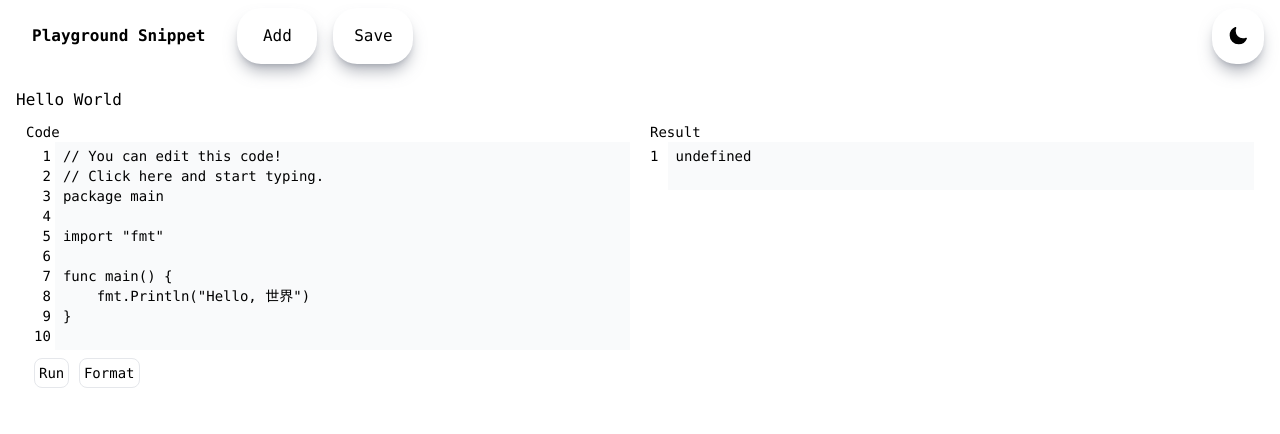
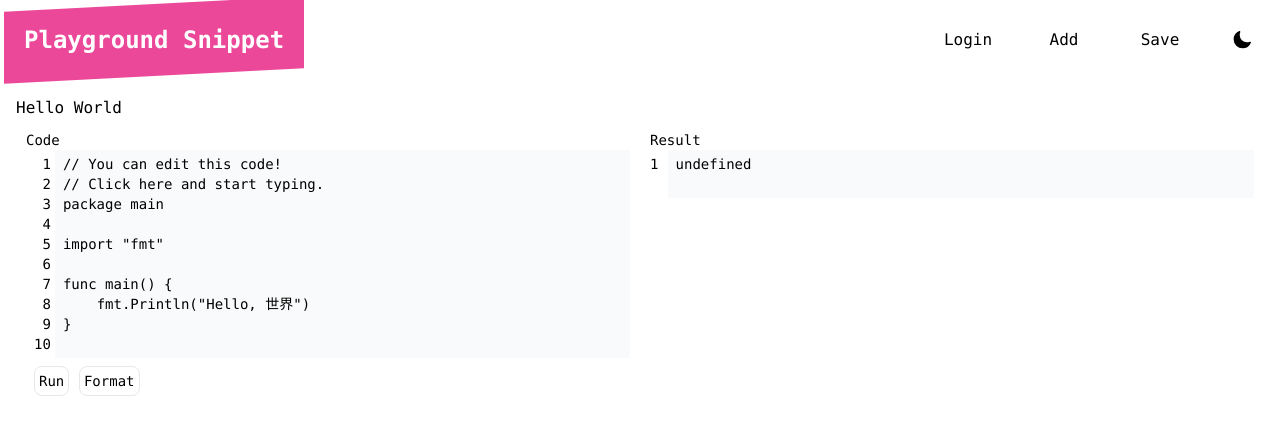
Before and after one commit to mchu1966/playground-snippet, a SvelteKit app: page / in a window 1280 px wide. Shown: the top 434 px of the page. Built offline with nearby package versions, Linux system fonts and the light colour scheme.

Commit message:
add styling

```diff
--- a/src/app.postcss
+++ b/src/app.postcss
@@ -13,3 +13,12 @@
 
 @tailwind components;
 @tailwind utilities;
+
+@layer components {
+	.btn-primary {
+		@apply rounded-lg bg-blue-500 py-2 px-4 font-semibold text-white shadow-md hover:bg-blue-700 focus:outline-none focus:ring-2 focus:ring-blue-400 focus:ring-opacity-75;
+	}
+	.header-btn {
+		@apply mx-2 w-20 p-1 transition ease-in-out hover:shadow-[0_15px_10px_-8px_rgba(0,0,0,0.3)] dark:bg-black dark:hover:shadow-white/70;
+	}
+}
--- a/src/components/header.svelte
+++ b/src/components/header.svelte
@@ -17,25 +17,31 @@
 			? document.documentElement.classList.add('dark')
 			: document.documentElement.classList.remove('dark');
 	}
+
+	let loggedIn = false;
+	async function handleLog() {
+		loggedIn = !loggedIn;
+	}
 </script>
 
 <div
 	class="sticky top-0 flex flex-row content-center  bg-transparent p-2 backdrop-blur transition-colors dark:border-slate-50/[0.06]"
 >
-	<div class="mx-2 content-center p-4 font-bold"><h1>Playground Snippet</h1></div>
-	<button
-		class="duration-600 mx-2 w-20 rounded-3xl p-1 shadow-lg shadow-gray-500/50 transition ease-in-out hover:bg-slate-400"
-		on:click={handleAddNew}>Add</button
+	<div
+		class=" relative inline-block  content-center p-4 before:absolute before:-inset-1 before:block before:-skew-y-3 before:bg-pink-500 "
 	>
+		<div class="relative text-2xl font-bold text-white ">Playground Snippet</div>
+	</div>
+	<div class="grow" />
+	{#if !loggedIn}
+		<button class="duration-800 header-btn" on:click={handleLog}>Login</button>
+	{:else}
+		<button class="duration-800 header-btn" on:click={handleLog}>Logout</button>
+	{/if}
+	<button class="duration-800 header-btn" on:click={handleAddNew}>Add</button>
 
-	<button
-		class="duration-600 mx-2 w-20 rounded-3xl p-1 shadow-lg shadow-gray-500/50 transition ease-in-out hover:bg-slate-400"
-		>Save</button
-	>
-	<div class="grow" />
-	<button
-		class="duration-600 mx-2 rounded-3xl p-1 shadow-lg shadow-gray-500/50 transition ease-in-out hover:bg-slate-400 dark:bg-gray-800 dark:hover:shadow-xl  dark:hover:shadow-white/70"
-		on:click={handleSwitchDarkMode}
+	<button class="duration-800 header-btn">Save</button>
+	<button class="duration-800 header-btn w-12 " on:click={handleSwitchDarkMode}
 		>{#if darkMode}
 			<Svg name="sun" class="m-3 h-5 w-5 fill-none stroke-white stroke-2" />
 		{:else}
--- a/tailwind.config.cjs
+++ b/tailwind.config.cjs
@@ -7,7 +7,10 @@ const config = {
 				'extra-loose': '2.5',
 				12: '3rem'
 			},
-			darkMode: 'class'
+			darkMode: 'class',
+			boxShadow: {
+				'bt-xl': '0 35px 60px -60px rgba(0, 0, 0, 0.3)'
+			}
 		},
 		container: {
 			center: true
```
Also changed, not shown: 2 other files (tests, documents, lock files or other folders).
